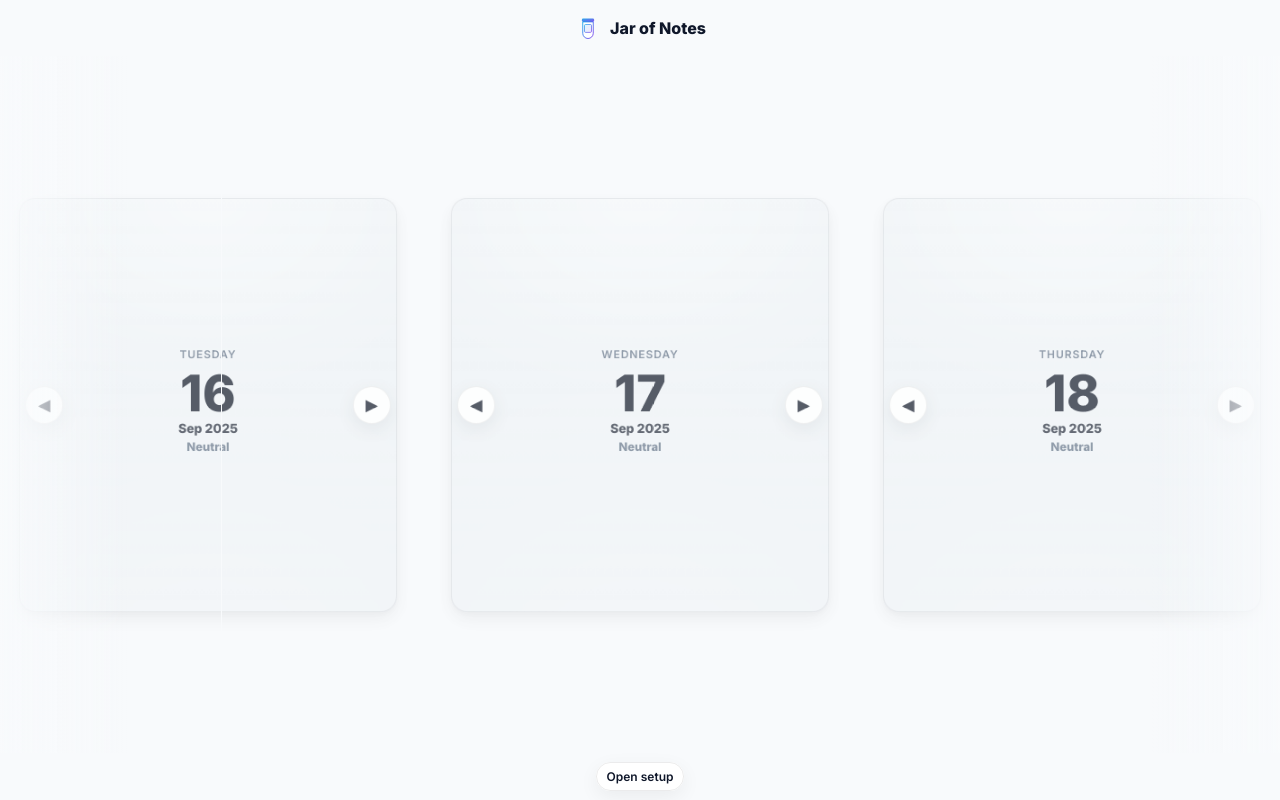
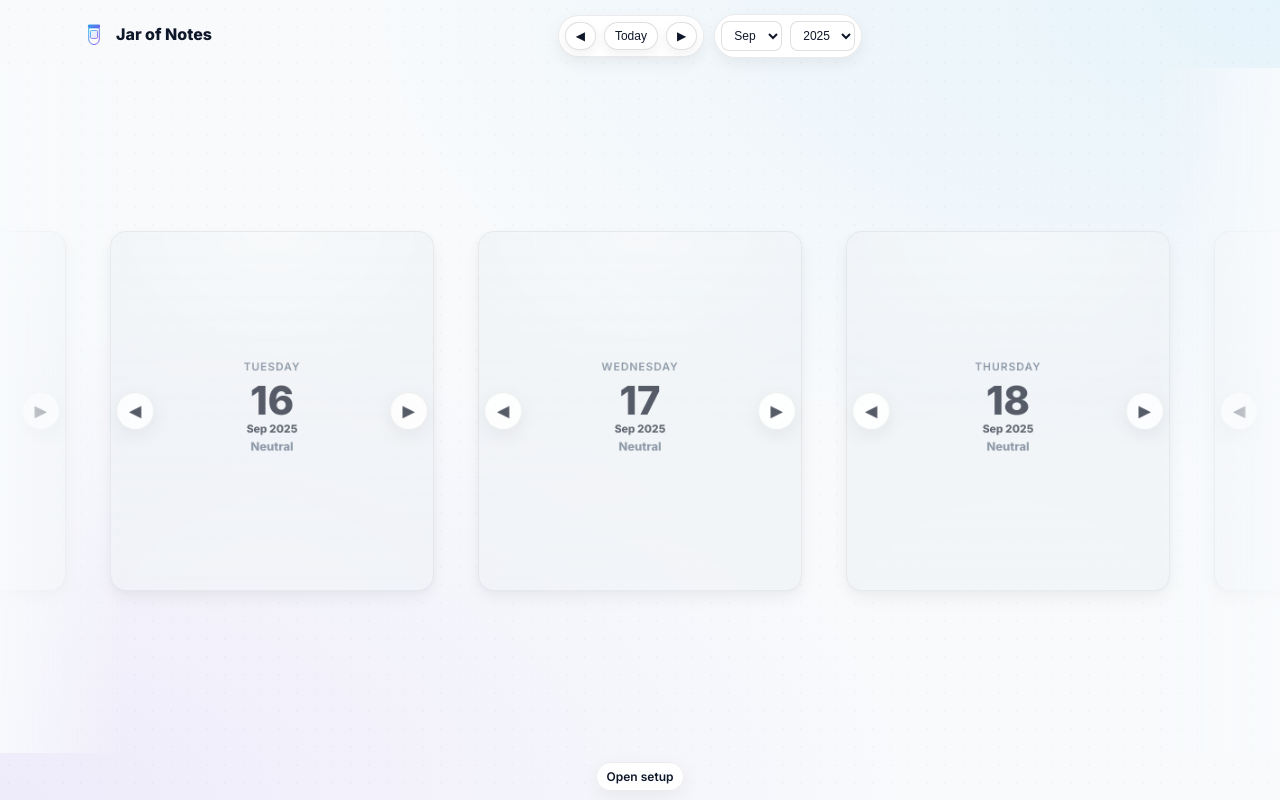
Before and after one commit to Engr-Carlo/Jar-of-Notes, a website: page notes.html in a window 1280 px wide. Drawn offline with Linux system fonts and the light colour scheme.

Commit message:
cleaning the system

```diff
--- a/notes.html
+++ b/notes.html
@@ -31,11 +31,28 @@
 
       * { box-sizing: border-box; }
       html, body { height: 100%; margin: 0; background: var(--bg); color: var(--ink); }
+      /* Subtle gradient + dotted background */
+      body {
+        background:
+          radial-gradient(120% 100% at 100% 0%, rgba(14,165,233,0.08), transparent 60%),
+          radial-gradient(120% 100% at 0% 100%, rgba(124,58,237,0.08), transparent 60%),
+          var(--bg);
+      }
+      body::before{
+        content:""; position: fixed; inset:0; pointer-events:none; z-index:0;
+        background-image: radial-gradient(rgba(2,6,23,0.06) 1px, transparent 1px);
+        background-size: 18px 18px; opacity: 0.35;
+      }
 
-  .app { min-height: 100dvh; display: grid; grid-template-rows: auto 1fr auto; }
-      header { padding: 14px 16px; display: flex; align-items: center; justify-content: center; gap: 8px; }
+  .app { min-height: 100dvh; display: grid; grid-template-rows: auto 1fr auto; position: relative; z-index: 1; }
+    header { padding: 10px 12px; display: flex; align-items: center; justify-content: center; gap: 8px; flex-wrap: wrap; }
       header .logo { width: 28px; height: 28px; }
       header h1 { font-size: 16px; margin: 0; }
+    /* Navigation toolbar */
+    .toolbar { width: 100%; max-width: 980px; display:flex; align-items:center; justify-content:center; gap:10px; margin-top:4px; flex-wrap: wrap; }
+    .toolbar .pill { display:flex; align-items:center; gap:8px; padding:6px; border-radius: 999px; background: #fff; border: 1px solid rgba(2,6,23,0.08); box-shadow: 0 6px 16px rgba(2,6,23,0.06); }
+    .toolbar select { padding: 6px 8px; border-radius: 8px; border: 1px solid rgba(2,6,23,0.12); background: #fff; color: var(--ink); font-size: 12px; }
+    .toolbar button { padding: 6px 10px; border-radius: 999px; border: 1px solid rgba(2,6,23,0.12); background:#fff; color: var(--ink); font-size:12px; box-shadow: 0 4px 12px rgba(2,6,23,0.06); }
 
       /* Carousel container */
   .viewport { position: relative; overflow: hidden; display: flex; align-items: center; height: 100%; }
@@ -43,10 +60,10 @@
 
       /* Cards: sticky-note style; center prominent, sides peek */
       .card {
-        flex: 0 0 64%;
-        max-width: 420px;
-        margin: 10px 0; /* margins managed by JS for precise peeks */
-        height: min(440px, calc(100dvh - 260px));
+        flex: 0 0 54%;
+        max-width: 360px;
+        margin: 8px 0; /* margins managed by JS for precise peeks */
+        height: min(380px, calc(100dvh - 300px));
         background: var(--note-bg, #fff);
         border: 1px solid rgba(2,6,23,0.08);
         border-radius: var(--radius);
@@ -78,16 +95,16 @@
     .date { display: none; }
       .weekday { color: var(--muted); font-weight: 600; font-size: 12px; text-transform: uppercase; letter-spacing: .08em; text-align: center; }
   .date-lg { display: grid; place-items: center; gap: 2px; margin-top: 8px; text-align: center; }
-  .day-num { font-size: 56px; font-weight: 800; line-height: 1; }
-  .month-year { font-size: 14px; font-weight: 700; opacity: 0.9; }
+  .day-num { font-size: 44px; font-weight: 800; line-height: 1; }
+  .month-year { font-size: 12px; font-weight: 700; opacity: 0.9; }
   .label { display: none; }
-  .mood-name { text-align:center; margin-top: 4px; font-weight: 700; font-size: 12px; color: var(--muted); }
+  .mood-name { text-align:center; margin-top: 4px; font-weight: 700; font-size: 11px; color: var(--muted); }
 
   /* Vertically center all card content */
   .content { height: 100%; display: flex; flex-direction: column; align-items: center; justify-content: center; padding: 8px 10px; }
 
   /* Weather preview line */
-  .weather-line { margin-top: 8px; font-size: 12px; color: var(--ink); opacity: 0.9; display: flex; align-items: center; gap: 6px; }
+  .weather-line { margin-top: 8px; font-size: 11px; color: var(--ink); opacity: 0.9; display: flex; align-items: center; gap: 6px; }
   .weather-line .w-emoji { font-size: 14px; }
   .mood-name { text-align:center; margin-top: 4px; font-weight: 700; font-size: 13px; color: var(--muted); }
 
@@ -132,9 +149,9 @@
         overflow: auto;
         background: var(--note-bg, #fff);
         border: 1px solid rgba(2,6,23,0.10);
-        border-radius: 18px;
+        border-radius: 20px;
         box-shadow: 0 28px 80px rgba(2,6,23,0.28), 0 10px 28px rgba(2,6,23,0.12);
-        padding: 18px 18px 20px;
+        padding: 24px 24px 26px;
         transform: scale(.98);
         animation: popIn 180ms ease-out forwards;
         position: relative;
@@ -163,15 +180,15 @@
       @keyframes popIn { to { transform: scale(1) } }
   .detail-head { display:flex; align-items:center; justify-content:center; gap:12px; position:relative; }
   .detail-title { margin: 4px 0; font-size: 22px; font-weight: 800; text-align:center; }
-  .close-x { position:absolute; right:0; top:0; border: 1px solid rgba(2,6,23,0.12); background: #fff; border-radius: 10px; padding: 6px 10px; cursor: pointer; box-shadow: 0 6px 16px rgba(2,6,23,0.08); }
-  .detail-meta { display:flex; align-items:center; justify-content:center; gap:10px; color: var(--muted); font-size: 12px; margin: 6px 0 10px; }
+  .close-x { position:absolute; right:6px; top:6px; border: 1px solid rgba(2,6,23,0.12); background: #fff; border-radius: 10px; padding: 6px 10px; cursor: pointer; box-shadow: 0 6px 16px rgba(2,6,23,0.08); }
+  .detail-meta { display:flex; align-items:center; justify-content:flex-start; flex-wrap: wrap; gap:12px; color: var(--muted); font-size: 12px; margin: 8px 0 12px; padding-bottom: 8px; border-bottom: 1px dashed rgba(2,6,23,0.10); }
   .mood-badge { font-size: 11px; font-weight: 700; color: var(--ink); background: rgba(2,6,23,0.08); border: 1px solid rgba(2,6,23,0.08); border-radius: 999px; padding: 4px 8px; }
   .chip { font-size: 11px; background: rgba(2,6,23,0.06); border: 1px solid rgba(2,6,23,0.08); border-radius: 999px; padding: 3px 8px; }
 
-      .detail-note { white-space: pre-wrap; line-height: 1.6; font-size: 14px; margin-top: 6px; }
+  .detail-note { white-space: pre-wrap; line-height: 1.7; font-size: 14px; margin-top: 12px; }
 
       @media (min-width: 480px) {
-        .card { height: 460px; }
+        .card { height: 400px; }
       }
 
   /* Keep track transform smooth; no tilt */
@@ -196,6 +213,17 @@
           <rect x="24" y="24" width="16" height="18" rx="2.5" fill="none" stroke="url(#g)" stroke-width="1.6" />
         </svg>
         <h1>Jar of Notes</h1>
+        <div class="toolbar" role="group" aria-label="Navigation toolbar">
+          <div class="pill">
+            <button id="prevBtn" aria-label="Previous day">◀</button>
+            <button id="todayBtn" aria-label="Go to today">Today</button>
+            <button id="nextBtn" aria-label="Next day">▶</button>
+          </div>
+          <div class="pill">
+            <select id="monthSelect" aria-label="Month"></select>
+            <select id="yearSelect" aria-label="Year"></select>
+          </div>
+        </div>
       </header>
 
       <div class="viewport" id="viewport">
@@ -254,9 +282,76 @@
       // Build a seamless long list of dates centered on today
       const track = document.getElementById('track');
       const dots = document.getElementById('dots');
+  const yearSelect = document.getElementById('yearSelect');
+  const monthSelect = document.getElementById('monthSelect');
+  const prevBtn = document.getElementById('prevBtn');
+  const nextBtn = document.getElementById('nextBtn');
+  const todayBtn = document.getElementById('todayBtn');
       let centerDate = new Date(); centerDate.setHours(0,0,0,0);
       let datesList = [];
       let centerIndex = 0;
+
+      const MONTHS = ['January','February','March','April','May','June','July','August','September','October','November','December'];
+
+      function getYearRangeFromEntries(){
+        try{
+          const data = load().entries || {};
+          const keys = Object.keys(data);
+          if(keys.length){
+            let minY = 9999, maxY = 0;
+            keys.forEach(k=>{ const y = parseInt(k.slice(0,4),10); if(!isNaN(y)){ if(y<minY) minY=y; if(y>maxY) maxY=y; } });
+            // pad a bit
+            return [minY-1, maxY+1];
+          }
+        }catch{}
+        const y = new Date().getFullYear();
+        return [y-2, y+2];
+      }
+
+      function populateYearMonthControls(){
+        // Year options
+        const [minY, maxY] = getYearRangeFromEntries();
+        yearSelect.innerHTML = '';
+        for(let y=minY; y<=maxY; y++){
+          const opt = document.createElement('option');
+          opt.value = String(y);
+          opt.textContent = String(y);
+          if(y === centerDate.getFullYear()) opt.selected = true;
+          yearSelect.appendChild(opt);
+        }
+        // Month options
+        monthSelect.innerHTML = '';
+        MONTHS.forEach((m, i)=>{
+          const opt = document.createElement('option');
+          opt.value = String(i);
+          opt.textContent = m.slice(0,3);
+          if(i === centerDate.getMonth()) opt.selected = true;
+          monthSelect.appendChild(opt);
+        });
+
+        const onChange = ()=>{
+          const y = parseInt(yearSelect.value,10);
+          const m = parseInt(monthSelect.value,10);
+          if(isNaN(y) || isNaN(m)) return;
+          centerDate = new Date(y, m, 15);
+          centerDate.setHours(0,0,0,0);
+          initTrack();
+        };
+        yearSelect.onchange = onChange;
+        monthSelect.onchange = onChange;
+      }
+
+      function syncSelects(date){
+        // If year outside current range, repopulate
+        const y = date.getFullYear();
+        const years = Array.from(yearSelect.options).map(o=>parseInt(o.value,10));
+        if(!years.length || y < Math.min(...years) || y > Math.max(...years)){
+          populateYearMonthControls();
+        }
+        if(String(yearSelect.value) !== String(y)) yearSelect.value = String(y);
+        const m = date.getMonth();
+        if(String(monthSelect.value) !== String(m)) monthSelect.value = String(m);
+      }
 
   function buildDatesList(spanDays=730){
         const daysEachSide = Math.floor(spanDays/2);
@@ -442,12 +537,14 @@
         track.style.transition = 'transform 320ms cubic-bezier(.22,.61,.36,1)';
         track.style.transform = `translateX(${baseCenterForIndex(index)}px)`;
         applyEmphasis();
+  // keep YM controls in sync with the centered card
+  if(datesList[index]) syncSelects(datesList[index]);
       }
 
       function positionCards(gap){
         // Space cards so middle card has consistent side peeks
         const cards = Array.from(track.children);
-        const pct = gap ? `${gap}px` : '12px';
+        const pct = gap ? `${gap}px` : '8px';
         cards.forEach((c, i)=>{ c.style.marginRight = (i < cards.length-1) ? pct : '0'; });
       }
 
@@ -483,6 +580,13 @@
         if(btn){ go(parseInt(btn.dataset.dir,10)); }
       });
 
+      // Toolbar buttons
+      if(prevBtn) prevBtn.addEventListener('click', ()=> go(-1));
+      if(nextBtn) nextBtn.addEventListener('click', ()=> go(1));
+      if(todayBtn) todayBtn.addEventListener('click', ()=>{
+        const t = new Date(); t.setHours(0,0,0,0); centerDate = t; initTrack();
+      });
+
       window.addEventListener('keydown', (e)=>{
         if(e.key === 'ArrowLeft') go(-1);
         if(e.key === 'ArrowRight') go(1);
@@ -502,8 +606,9 @@
         return best;
       }
 
-      // Initial render
-      initTrack();
+  // Initial render
+  populateYearMonthControls();
+  initTrack();
     </script>
   </body>
 </html>
```
